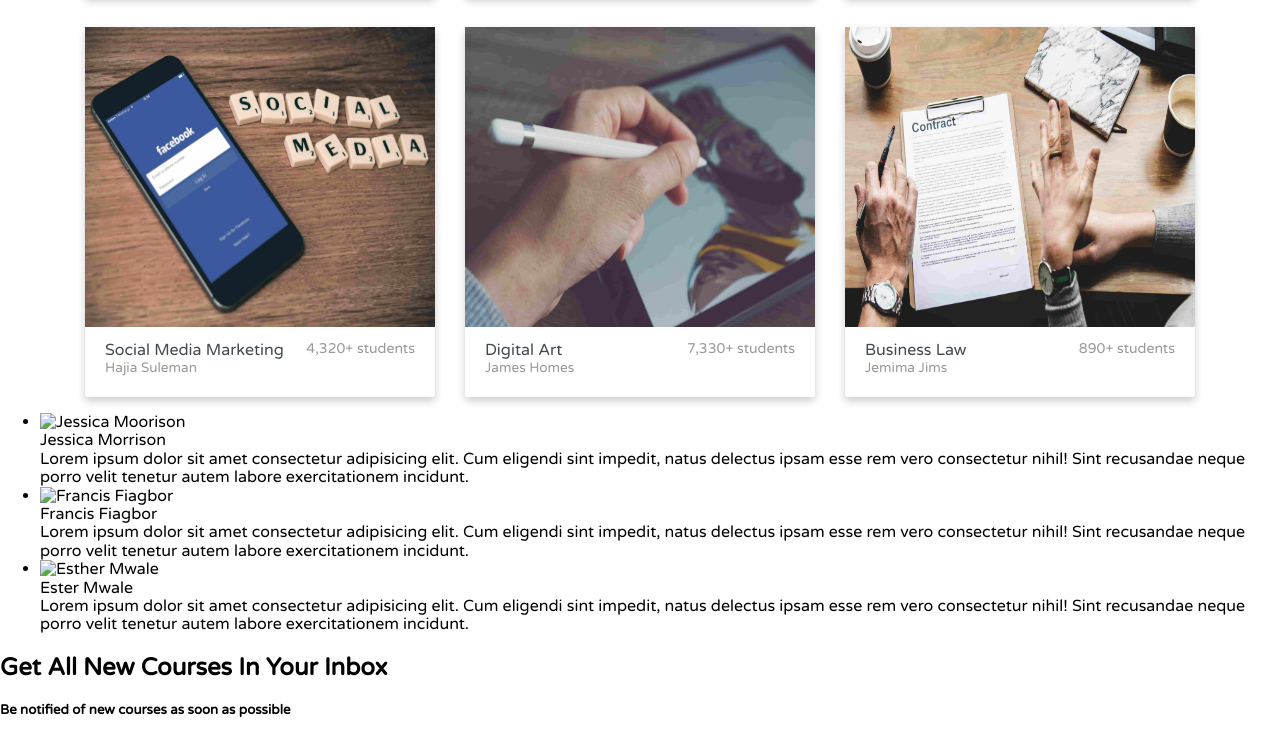
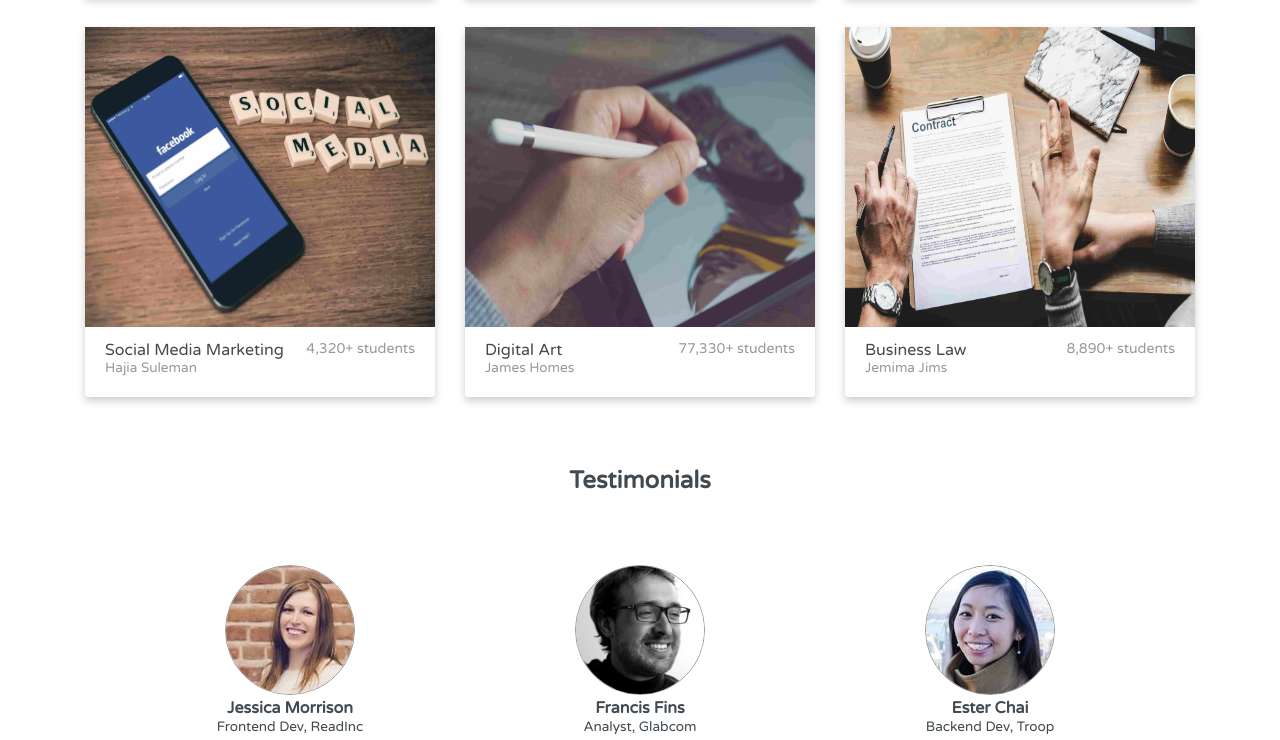
Before and after one commit to alfmoh/learn-center, a website built with webpack: page app/index.html in a window 1280 px wide. Shown: the part 1793-2533 px from the top of the page. Built offline with nearby package versions, Linux system fonts and the light colour scheme; files whose address does not match are found by name.

Commit message:
testimonials section styled.

```diff
--- a/app/assets/styles/base/_global.css
+++ b/app/assets/styles/base/_global.css
@@ -14,3 +14,7 @@ body {
     padding: 10px 25px;
     cursor: pointer;
 }
+
+.light--blue {
+    color: $lightBlue;
+}
--- /dev/null
+++ b/app/assets/styles/modules/_testimonials.css
@@ -0,0 +1,39 @@
+.testimonials {
+    width: 100%;
+    text-align: center;
+
+    &__heading {
+        margin: 70px 0;
+    }
+
+    &-list {
+        margin: 0;
+        padding: 0;
+        display: grid;
+        grid-template-columns: repeat(auto-fit, minmax(300px, 350px));
+        grid-auto-rows: 1fr;
+        text-align: center;
+        justify-content: center;
+
+        &__item {
+            list-style: none;
+
+            &__img {
+                border-radius: 50%;
+                border: solid 1.5px $lightGrey;
+            }
+
+            &__testimony {
+               margin-top: 30px;
+            }
+
+            &__name {
+                margin: 0;
+
+                &__company {
+                    font-size: .85rem;
+                }
+            }
+        }
+    }
+}
--- a/app/assets/styles/modules/_top-courses.css
+++ b/app/assets/styles/modules/_top-courses.css
@@ -4,7 +4,6 @@
     justify-content: center;
     align-items: center;
     width: 100%;
-    color: $lightBlue;
 
     &__title {
         margin: 70px 0 -10px 0;
--- a/app/assets/styles/modules/_why.css
+++ b/app/assets/styles/modules/_why.css
@@ -4,7 +4,6 @@
     justify-content: center;
     align-items: center;
     width: 100%;
-    color: $lightBlue;
     margin-top: 50px;
 
     &-desc {
--- a/app/assets/styles/styles.css
+++ b/app/assets/styles/styles.css
@@ -9,3 +9,4 @@
 @import "modules/_trusted";
 @import "modules/_why";
 @import "modules/_top-courses";
+@import "modules/_testimonials";
--- a/app/index.html
+++ b/app/index.html
@@ -66,7 +66,7 @@
         </ul>
     </section>
 
-    <section class="why">
+    <section class="why light--blue">
         <h3 class="why-heading">Why LearnCenter?</h3>
         <p class="why-desc">
             Here are some of the reasons why you should choose LearnCenter
@@ -90,8 +90,8 @@
         </ul>
     </section>
 
-    <section class="top-courses">
-        <h2 class="top-courses__title">Browse Our Top Courses</h2>
+    <section class="top-courses light--blue">
+        <h2 class="top-courses__title">Browse some of our Top Courses</h2>
         <h5 class="top-courses__sub-title">Trusted by over 1.1m students</h5>
 
         <ul class="top-courses-list">
@@ -102,7 +102,7 @@
                         <figcaption class="top-courses-list__card__desc__subject-name__subject">Mastering Typography</figcaption>
                         <div class="top-courses-list__card__desc__subject-name__instructor-name">Ataa Kwei</div>
                     </div>
-                    <div class="top-courses-list__card__desc__num-students">3,740+ students</div>
+                    <div class="top-courses-list__card__desc__num-students">33,740+ students</div>
                 </div>
             </li>
             <li class="top-courses-list__card">
@@ -112,7 +112,7 @@
                         <figcaption class="top-courses-list__card__desc__subject-name__subject">Email Marketing</figcaption>
                         <div class="top-courses-list__card__desc__subject-name__instructor-name">Akosua Serwaa</div>
                     </div>
-                    <div class="top-courses-list__card__desc__num-students">17,230+ students</div>
+                    <div class="top-courses-list__card__desc__num-students">217,230+ students</div>
                 </div>
             </li>
             <li class="top-courses-list__card">
@@ -122,7 +122,7 @@
                         <figcaption class="top-courses-list__card__desc__subject-name__subject">Data Science</figcaption>
                         <div class="top-courses-list__card__desc__subject-name__instructor-name">Freda Koomsoon</div>
                     </div>
-                    <div class="top-courses-list__card__desc__num-students">215+ students</div>
+                    <div class="top-courses-list__card__desc__num-students">9,215+ students</div>
                 </div>
             </li>
             <li class="top-courses-list__card">
@@ -142,7 +142,7 @@
                         <figcaption class="top-courses-list__card__desc__subject-name__subject">Digital Art</figcaption>
                         <div class="top-courses-list__card__desc__subject-name__instructor-name">James Homes</div>
                     </div>
-                    <div class="top-courses-list__card__desc__num-students">7,330+ students</div>
+                    <div class="top-courses-list__card__desc__num-students">77,330+ students</div>
                 </div>
             </li>
             <li class="top-courses-list__card">
@@ -152,33 +152,37 @@
                         <figcaption class="top-courses-list__card__desc__subject-name__subject">Business Law</figcaption>
                         <div class="top-courses-list__card__desc__subject-name__instructor-name">Jemima Jims</div>
                     </div>
-                    <div class="top-courses-list__card__desc__num-students">890+ students</div>
+                    <div class="top-courses-list__card__desc__num-students">8,890+ students</div>
                 </div>
             </li>
         </ul>
     </section>
 
-    <section class="testimonials">
+    <section class="testimonials light--blue">
+        <h2 class="testimonials__heading">Testimonials</h2>
         <ul class="testimonials-list">
            <li class="testimonials-list__item">
-                <img src="#" alt="Jessica Moorison" class="testimonials-list__item__img">
-                <figcaption class="testimonials-list__item__testimonial-name">Jessica Morrison</figcaption>
+                <img src="assets/images/people/face5.jpg" alt="Jessica Moorison" class="testimonials-list__item__img">
+                <h4 class="testimonials-list__item__name">Jessica Morrison</h4>
+                <span class="testimonials-list__item__name__company">Frontend Dev, ReadInc</span>
                 <div class="testimonials-list__item__testimony">
                     Lorem ipsum dolor sit amet consectetur adipisicing elit.
                     Cum eligendi sint impedit, natus delectus ipsam esse rem vero consectetur nihil!
                     Sint recusandae neque porro velit tenetur autem labore exercitationem incidunt.</div>
             </li>
             <li class="testimonials-list__item">
-                <img src="#" alt="Francis Fiagbor" class="testimonials-list__item__img">
-                <figcaption class="testimonials-list__item__testimonial-name">Francis Fiagbor</figcaption>
+                <img src="assets/images/people/face2.jpg" alt="Francis Fins" class="testimonials-list__item__img">
+                <h4 class="testimonials-list__item__name">Francis Fins</h4>
+                <span class="testimonials-list__item__name__company">Analyst, Glabcom</span>
                 <div class="testimonials-list__item__testimony">
                         Lorem ipsum dolor sit amet consectetur adipisicing elit.
                         Cum eligendi sint impedit, natus delectus ipsam esse rem vero consectetur nihil!
                         Sint recusandae neque porro velit tenetur autem labore exercitationem incidunt.</div>
             </li>
             <li class="testimonials-list__item">
-                <img src="#" alt="Esther Mwale" class="testimonials-list__item__img">
-                <figcaption class="testimonials-list__item__testimonial-name">Ester Mwale</figcaption>
+                <img src="assets/images/people/face4.jpg" alt="Esther Chai" class="testimonials-list__item__img">
+                <h4 class="testimonials-list__item__name">Ester Chai</h4>
+                <span class="testimonials-list__item__name__company">Backend Dev, Troop</span>
                 <div class="testimonials-list__item__testimony">
                         Lorem ipsum dolor sit amet consectetur adipisicing elit.
                         Cum eligendi sint impedit, natus delectus ipsam esse rem vero consectetur nihil!
--- a/app/temp/styles/styles.css
+++ b/app/temp/styles/styles.css
@@ -359,6 +359,10 @@ body {
     cursor: pointer;
 }
 
+.light--blue {
+    color: rgb(66, 74, 80);
+}
+
 .top-section {
     background: linear-gradient(to right, rgba(196, 139, 64, 0.8), rgba(83, 83, 90, 0.9)),
                 url('/assets/images/lady-learn.jpg');
@@ -557,7 +561,6 @@ body {
     justify-content: center;
     align-items: center;
     width: 100%;
-    color: rgb(66, 74, 80);
     margin-top: 50px;
 }
 
@@ -609,7 +612,6 @@ body {
     justify-content: center;
     align-items: center;
     width: 100%;
-    color: rgb(66, 74, 80);
 }
 
 .top-courses__title {
@@ -675,3 +677,43 @@ body {
 .top-courses-list__card__desc__num-students {
                     font-size: .88rem;
                 }
+
+.testimonials {
+    width: 100%;
+    text-align: center;
+}
+
+.testimonials__heading {
+        margin: 70px 0;
+    }
+
+.testimonials-list {
+        margin: 0;
+        padding: 0;
+        display: grid;
+        grid-template-columns: repeat(auto-fit, minmax(300px, 350px));
+        grid-auto-rows: 1fr;
+        text-align: center;
+        justify-content: center;
+    }
+
+.testimonials-list__item {
+            list-style: none;
+        }
+
+.testimonials-list__item__img {
+                border-radius: 50%;
+                border: solid 1.5px #999999;
+            }
+
+.testimonials-list__item__testimony {
+               margin-top: 30px;
+            }
+
+.testimonials-list__item__name {
+                margin: 0;
+            }
+
+.testimonials-list__item__name__company {
+                    font-size: .85rem;
+                }
```
Also changed, not shown: app/assets/images/people/face2.jpg (added), app/assets/images/people/face4.jpg (added), app/assets/images/people/face5.jpg (added).
